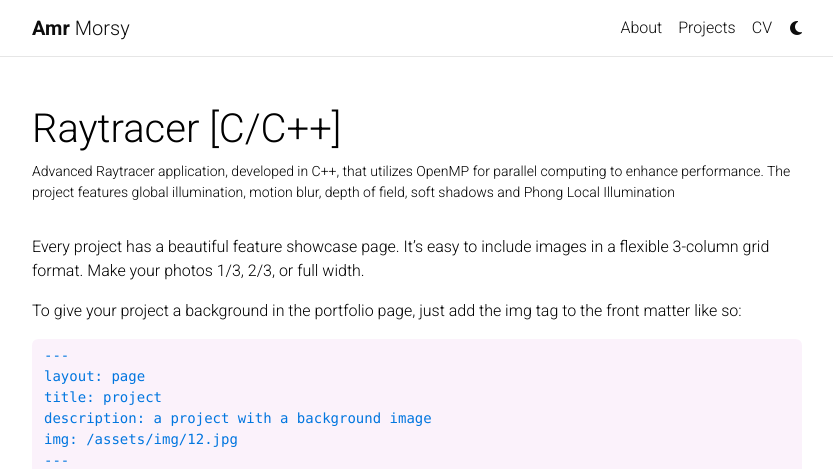
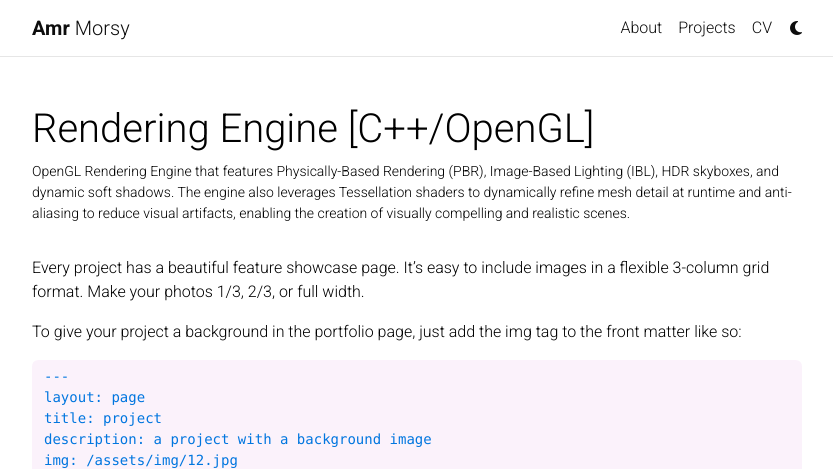
Before and after one commit to AmrHMorsy/AmrMorsy.github.io, a Jekyll site: the page built from _projects/4_project.md, in a window 1280 px wide and 900 px high, cut to the strip 0-469 px from the top of the window. Shown: the whole strip, without its empty margins (223-1056 px from the left). Built offline with Jekyll 4.4.1, drawn with Linux system fonts in a browser that asks for light colours; full-size pictures stand in for the smaller copies a plugin makes; comment, search, counter and statistics services are not loaded; a style sheet for code colours, icons or effects is not loaded.

Commit message:
Update 4_project.md

```diff
--- a/_projects/4_project.md
+++ b/_projects/4_project.md
@@ -1,10 +1,10 @@
 ---
 layout: page
-title: Raytracer [C/C++]
-description: Advanced Raytracer application, developed in C++, that utilizes OpenMP for parallel computing to enhance performance. The project features global illumination, motion blur, depth of field, soft shadows and Phong Local Illumination
-img: assets/img/7.jpg
-redirect: https://github.com/AmrHMorsy/Raytracer
-importance: 4
+title: Rendering Engine         [C++/OpenGL]
+description: OpenGL Rendering Engine that features Physically-Based Rendering (PBR), Image-Based Lighting (IBL), HDR skyboxes, and dynamic soft shadows. The engine also leverages Tessellation shaders to dynamically refine mesh detail at runtime and anti-aliasing to reduce visual artifacts, enabling the creation of visually compelling and realistic scenes.
+img: assets/img/21.png
+redirect: https://github.com/AmrHMorsy/Rendering-Engine
+importance: 3
 category: work
 ---
 
```
